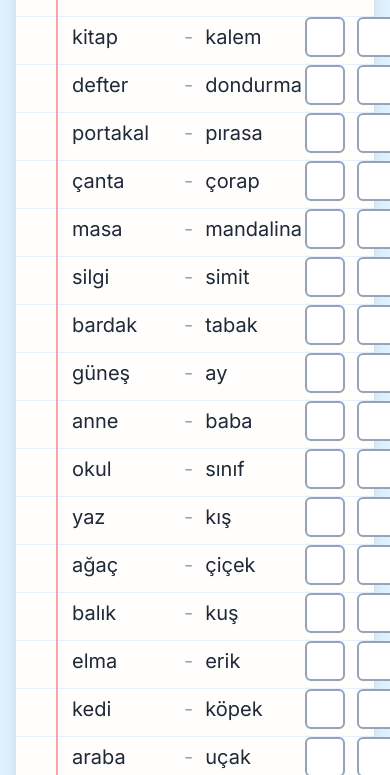
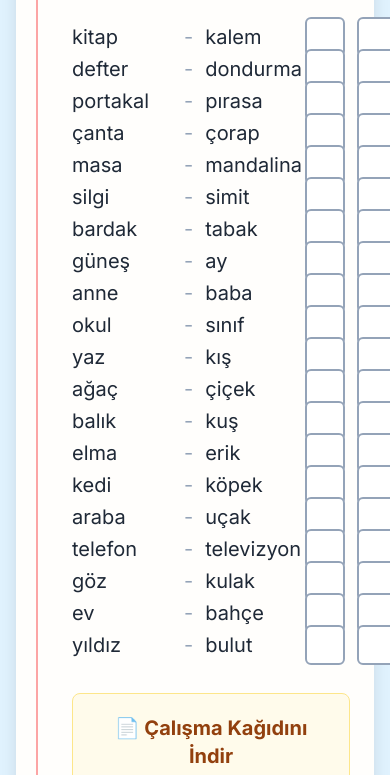
Before and after one commit to Get4Games/2.-S-n-f-Alfabetik-S-ralama-Testi, a plain HTML site: page calisma-kagidi.html in a window 390 px wide. Shown: the part 239-1014 px from the top of the page. Drawn offline with nearby package versions, Linux system fonts and the light colour scheme.

Commit message:
Update calisma-kagidi.html

```diff
--- a/calisma-kagidi.html
+++ b/calisma-kagidi.html
@@ -15,6 +15,8 @@
     body {
         font-family: 'Inter', sans-serif;
         background-color: #e0f2fe; /* light-blue-100 */
+        margin: 0; /* Ensures no default margins interfere */
+        padding: 0;
     }
 
     .font-kalam {
@@ -35,6 +37,10 @@
         );
         background-size: 100% 3rem;
         line-height: 3rem;
+        max-width: 800px; /* Limits width on larger screens for a centered notebook feel */
+        margin: 2rem auto; /* Centers the notebook on wider screens */
+        padding: 2rem 3rem; /* Adds internal padding for content */
+        box-sizing: border-box; /* Ensures padding doesn't add to width */
     }
 
     /* Dikey kırmızı kenar çizgisini oluşturur */
@@ -65,6 +71,54 @@
     /* Başlık ve açıklamanın satır yüksekliğini normale döndür */
     .header-content {
         line-height: 1.3;
+    }
+
+    /* Responsive adjustments for tablets and smaller */
+    @media (max-width: 768px) {
+        .notebook-paper {
+            background-size: 100% 2.5rem;
+            line-height: 2.5rem;
+            padding: 1.5rem 2rem;
+            margin: 1rem; /* Reduces margin for better fit */
+        }
+
+        .notebook-paper::before {
+            left: 30px; /* Slightly reduces left margin for red line */
+        }
+
+        .word-pair {
+            height: 2.5rem;
+        }
+
+        .selection-box-check {
+            font-size: 1.25rem; /* Slightly smaller for mobile readability */
+        }
+    }
+
+    /* Further adjustments for mobile phones */
+    @media (max-width: 480px) {
+        .notebook-paper {
+            background-size: 100% 2rem;
+            line-height: 2rem;
+            padding: 1rem 1.5rem;
+            margin: 0.5rem; /* Minimal margins on small screens */
+        }
+
+        .notebook-paper::before {
+            left: 20px; /* Further reduces for compact view */
+        }
+
+        .word-pair {
+            height: 2rem;
+        }
+
+        .selection-box-check {
+            font-size: 1rem;
+        }
+
+        body {
+            font-size: 0.9rem; /* Base font size adjustment for better mobile fit */
+        }
     }
 </style>
 </head>
```
Lines whose indentation alone changed are shown as unchanged.
